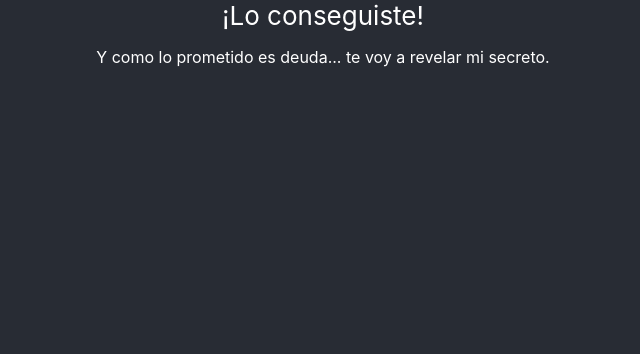
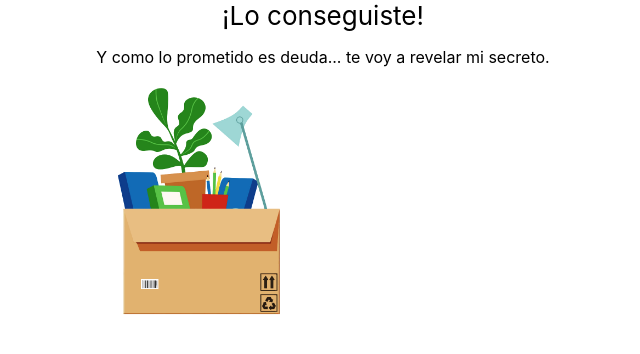
Before and after one commit to gundall/farewell, a React (Create React App) app: page / in a window 1280 px wide. Shown: the top 354 px of the page, without its empty margins (317-957 px from the left). Built offline with nearby package versions, Linux system fonts and the light colour scheme.

Commit message:
Imagen box + ajustes estilos CSS

```diff
--- a/src/App.css
+++ b/src/App.css
@@ -1,10 +1,10 @@
 .App {
-  background-color: #282c34;
-  color: #fff;
+  display: flex;
+  flex-direction: column;
   height: 100vh;
+  overflow: hidden;
   text-align: center;
 }
-
 
 .App-header {
   display: flex;
@@ -13,3 +13,40 @@
   justify-content: center;
   font-size: calc(10px + 2vmin);
 }
+
+#pag-body {
+  display: flex;
+  flex-direction: column;
+  flex: 1;
+  overflow: hidden;
+}
+
+article {
+  align-items: center;
+  display: flex;
+  flex: 1;
+  flex-direction: column;
+  justify-content: center;
+  overflow: hidden;
+  margin:  0 auto;
+  width: 100%;
+}
+
+article > div {
+  flex: 1;
+}
+
+article .img-container {
+  position: relative;
+  flex: 1;
+}
+
+article .img-container img {
+  max-height: 30vh;
+  position: fixed;
+  width: auto;
+}
+
+.fading-texts * {
+  opacity: 0;
+}
--- a/src/App.js
+++ b/src/App.js
@@ -1,16 +1,60 @@
+import React, {
+  useRef
+} from 'react';
+
 import './App.css';
+import box from './images/box_office.png';
+import {
+  fadeIn,
+  translateToCenter
+} from './animations/animations';
 
 function App() {
+  const translatingBox = useRef();
+  const fadingText = useRef();
+  const fadingText2 = useRef();
+
+  const onCompleteBoxAnimation = () => {
+    fadeIn(fadingText.current, {
+      callback: () => {
+        fadeIn(fadingText2.current, {
+          delay: 5
+        });
+      },
+      duration: 5
+    })
+  }
+
   return (
     <div className="App">
       <header className="App-header">
         ¡Lo conseguiste!
       </header>
-      <div>
+      <div id="pag-body">
         <p>
           Y como lo prometido es deuda... te voy a revelar mi secreto.
         </p>
 
+        <article>
+          {/* IMAGE */}
+          <div className="img-container">
+            <img
+              alt="Office Box"
+              ref={translatingBox}
+              src={box}
+              onLoad={() => {
+                translateToCenter(translatingBox.current, {
+                  onComplete: onCompleteBoxAnimation
+                });
+              }}
+            />
+          </div>
+          {/* TEXT */}
+          <div className="fading-texts">
+            <p ref={fadingText}>Llevo tiempo planteándome una serie de cambios dentro de mi vida, y por diversos motivos, he decidido que...</p>
+            <h1 ref={fadingText2}>Me voy de Blink.</h1>
+          </div>
+        </article>
       </div>
     </div>
   );
```
Also changed, not shown: src/images/box_office.png (added).
